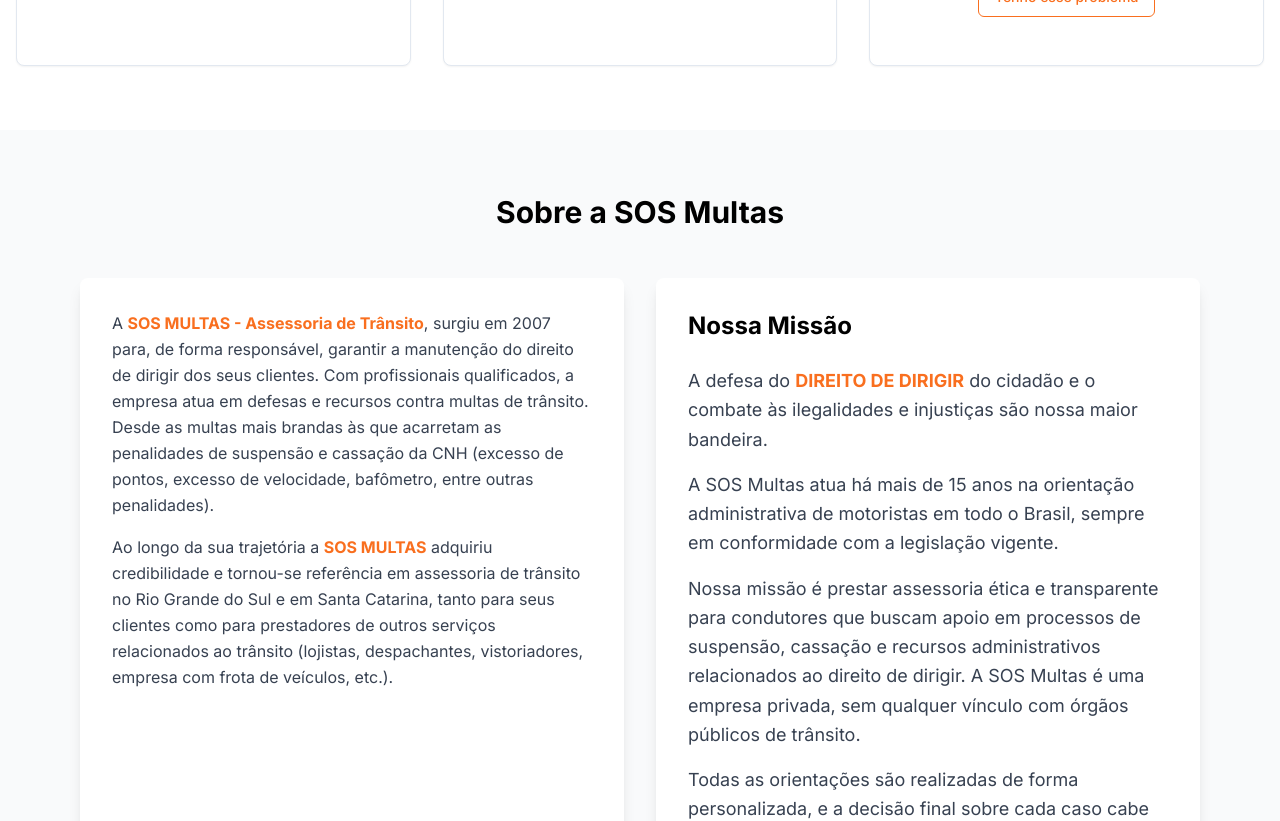
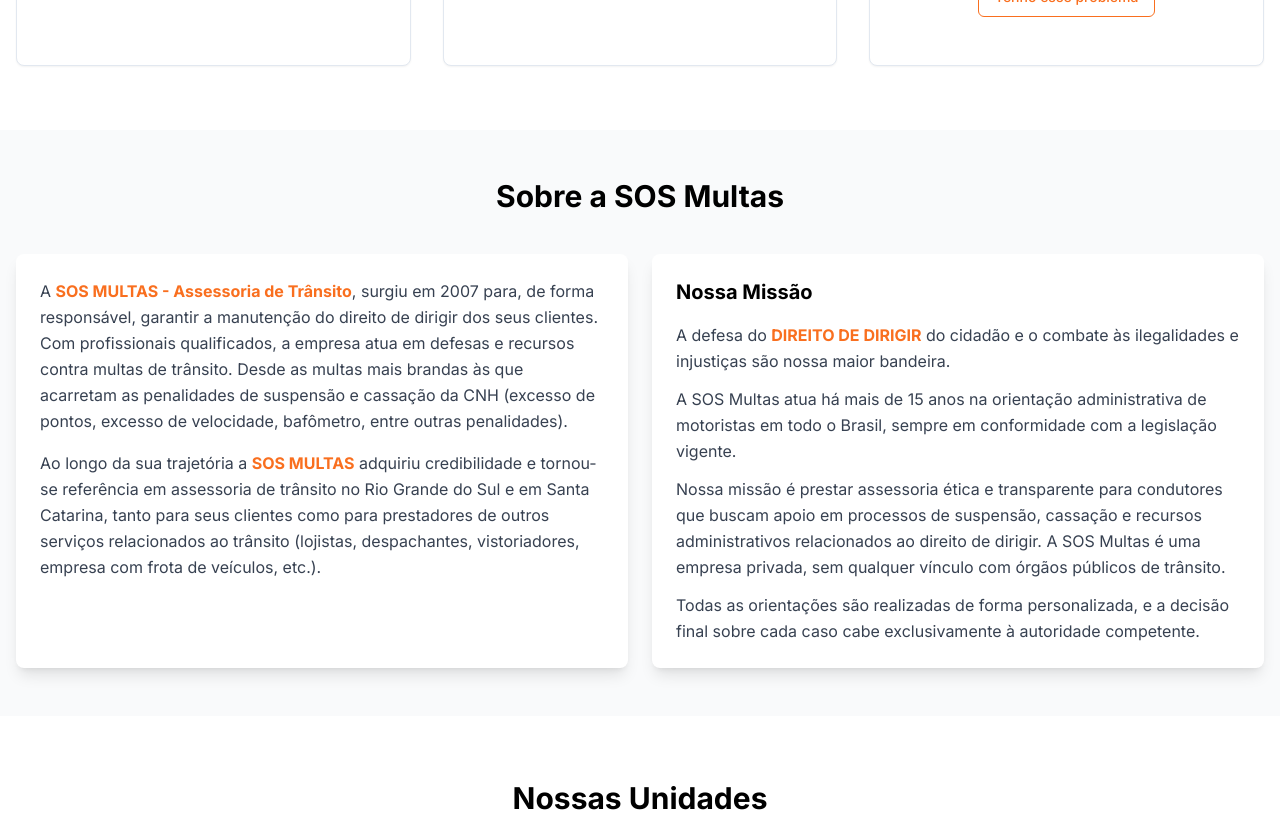
Before and after one commit to brendonalcantara97/multa-lead-flow, a React (Vite) app: page / in a window 1280 px wide. Shown: the part 2080-2901 px from the top of the page. Built offline with nearby package versions, Linux system fonts and the light colour scheme.

Commit message:
Ajusta tamanho e alinhamento visual
Ajustou o tamanho da seção e das divs para um alinhamento visual ideal, garantindo que o conteúdo fique bem distribuído e harmonioso na página.

```diff
--- a/src/pages/Index.tsx
+++ b/src/pages/Index.tsx
@@ -537,11 +537,11 @@ const Index = () => {
       </section>
 
       {/* Sobre a SOS Multas */}
-      <section id="sobre-empresa" className="py-16 bg-gray-50">
-        <div className="container mx-auto px-4 max-w-6xl">
-          <h2 className="text-3xl font-bold text-center text-black mb-12">Sobre a SOS Multas</h2>
-          <div className="grid md:grid-cols-2 gap-8">
-            <div className="bg-white p-8 rounded-lg shadow-lg">
+      <section id="sobre-empresa" className="py-12 bg-gray-50">
+        <div className="container mx-auto px-4 max-w-7xl">
+          <h2 className="text-3xl font-bold text-center text-black mb-10">Sobre a SOS Multas</h2>
+          <div className="grid md:grid-cols-2 gap-6">
+            <div className="bg-white p-6 rounded-lg shadow-lg h-full">
               <p className="text-gray-700 text-base leading-relaxed">
                 A <strong className="text-orange-500">SOS MULTAS - Assessoria de Trânsito</strong>, surgiu em 2007 para, de forma responsável, garantir a manutenção do direito de dirigir dos seus clientes. Com profissionais qualificados, a empresa atua em defesas e recursos contra multas de trânsito. Desde as multas mais brandas às que acarretam as penalidades de suspensão e cassação da CNH (excesso de pontos, excesso de velocidade, bafômetro, entre outras penalidades).
               </p>
@@ -550,18 +550,18 @@ const Index = () => {
               </p>
             </div>
 
-            <div className="bg-white p-8 rounded-lg shadow-lg">
-              <h3 className="text-2xl font-bold text-black mb-6">Nossa Missão</h3>
-              <p className="text-gray-700 text-lg leading-relaxed mb-4">
+            <div className="bg-white p-6 rounded-lg shadow-lg h-full">
+              <h3 className="text-xl font-bold text-black mb-4">Nossa Missão</h3>
+              <p className="text-gray-700 text-base leading-relaxed mb-3">
                 A defesa do <strong className="text-orange-500">DIREITO DE DIRIGIR</strong> do cidadão e o combate às ilegalidades e injustiças são nossa maior bandeira.
               </p>
-              <p className="text-gray-700 text-lg leading-relaxed mb-4">
+              <p className="text-gray-700 text-base leading-relaxed mb-3">
                 A SOS Multas atua há mais de 15 anos na orientação administrativa de motoristas em todo o Brasil, sempre em conformidade com a legislação vigente.
               </p>
-              <p className="text-gray-700 text-lg leading-relaxed mb-4">
+              <p className="text-gray-700 text-base leading-relaxed mb-3">
                 Nossa missão é prestar assessoria ética e transparente para condutores que buscam apoio em processos de suspensão, cassação e recursos administrativos relacionados ao direito de dirigir. A SOS Multas é uma empresa privada, sem qualquer vínculo com órgãos públicos de trânsito.
               </p>
-              <p className="text-gray-700 text-lg leading-relaxed">
+              <p className="text-gray-700 text-base leading-relaxed">
                 Todas as orientações são realizadas de forma personalizada, e a decisão final sobre cada caso cabe exclusivamente à autoridade competente.
               </p>
             </div>
```
